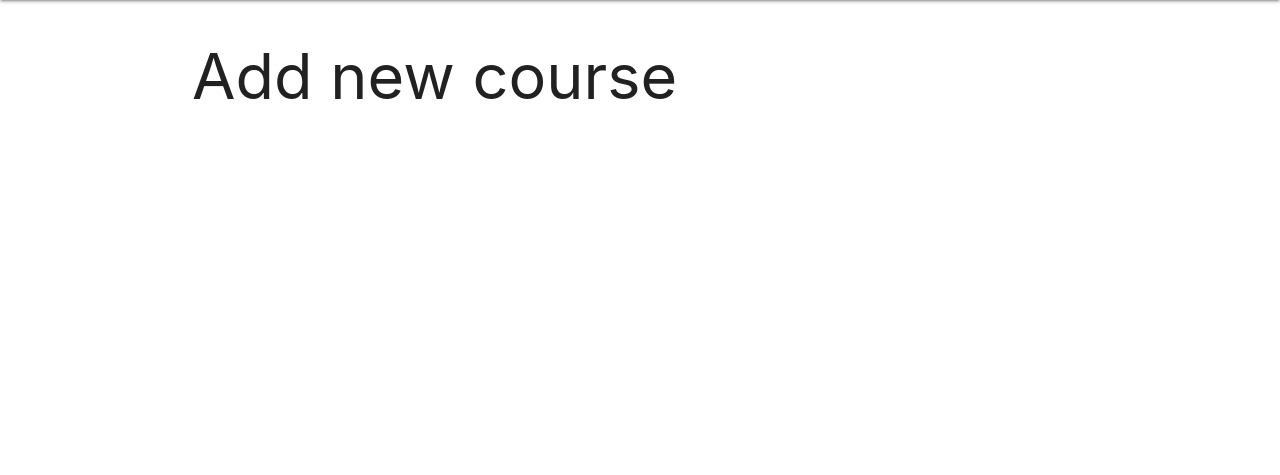
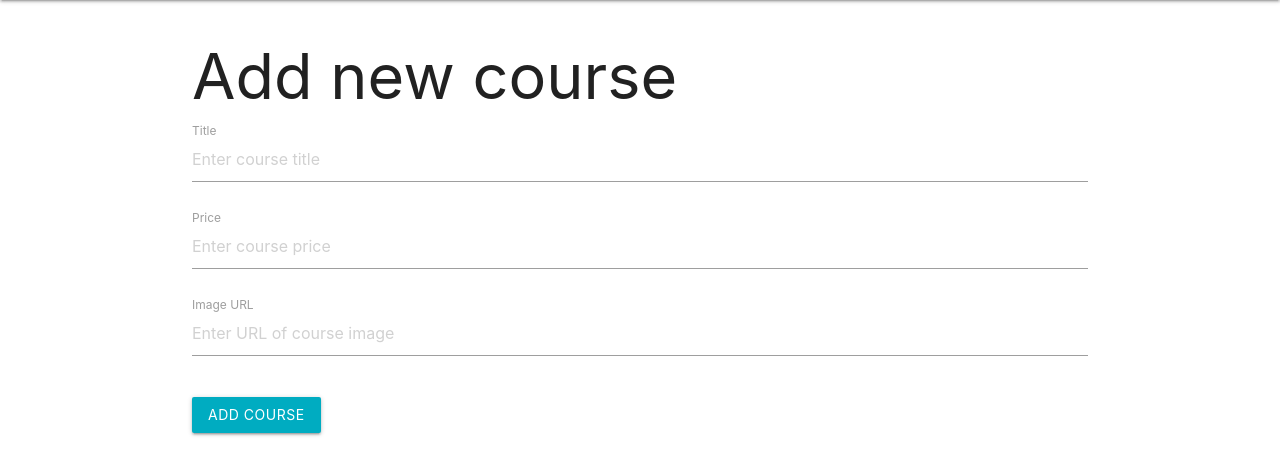
Before and after one commit to nastyarisa/nodejs_study, a Node server app: page /add_course in a window 1280 px wide. Shown: the part 64-539 px from the top of the page. Run offline with Node 20, Linux system fonts and the light colour scheme; some libraries are stand-ins or nearby versions.

Commit message:
add form

```diff
--- a/node-express/index.js
+++ b/node-express/index.js
@@ -1,6 +1,8 @@
 const express = require('express');
-const path = require('path');
 const exphbs = require('express-handlebars');
+const homeRoutes = require('./routes/home');
+const coursesRoutes = require('./routes/courses');
+const addRoutes = require('./routes/add');
 
 const app = express(); // аналог http.createServer
 
@@ -18,29 +20,11 @@ app.set('views', 'views');
 
 // позволяет добавлять новую функциональность
 app.use(express.static('public'))
-
-// метод, который позволяет обрабатывать различные get запросы
-app.get('/', (req, res) => {
-  // res.sendFile(path.join(__dirname, 'views', 'index.html'))
-  res.render('index', { // объект, куда мы можем передавать различные опции
-    title: 'Home page',
-    isHome: true,
-  })
-});
-
-app.get('/courses', (req, res) => {
-  res.render('courses', {
-    title: 'Courses',
-    isCourses: true,
-  })
-});
-
-app.get('/add_course', (req, res) => {
-  res.render('add_course', {
-    title: 'Add course',
-    isAddCourse: true
-  })
-});
+app.use(express.urlencoded({extended:true}))
+// первый параметр задат префиксы
+app.use('/', homeRoutes);
+app.use('/courses', coursesRoutes);
+app.use('/add_course', addRoutes);
 
 const PORT = process.env.PORT || 3000;
 
--- /dev/null
+++ b/node-express/routes/add.js
@@ -0,0 +1,16 @@
+const {Router} = require('express');
+const router = Router();
+
+router.get('/', (req, res) => {
+  res.render('add_course', {
+    title: 'Add course',
+    isAddCourse: true
+  })
+})
+
+router.post('/', (req, res) => {
+  console.log('req', req.body);
+  res.redirect('/courses')
+})
+
+module.exports = router
--- a/node-express/views/routes/home.js
+++ b/node-express/routes/courses.js
@@ -2,7 +2,10 @@ const {Router} = require('express');
 const router = Router();
 
 router.get('/', (req, res) => {
-
+  res.render('courses', {
+    title: 'Courses',
+    isCourses: true,
+  })
 })
 
 module.exports = router
--- a/node-express/views/add_course.hbs
+++ b/node-express/views/add_course.hbs
@@ -1 +1,20 @@
 <h1>Add new course</h1>
+
+<form action="/add_course" method="post">
+  <div class="input-field">
+    <input name="title" placeholder="Enter course title" id="title" type="text" class="validate" required>
+    <label for="title">Title</label>
+    <span class="helper-text" data-error="Enter valid title"></span>
+  </div>
+  <div class="input-field">
+    <input name="price" placeholder="Enter course price" id="price" type="number" class="validate" required min="1">
+    <label for="price">Price</label>
+    <span class="helper-text" data-error="Enter valid price"></span>
+  </div>
+  <div class="input-field">
+    <input name="img" placeholder="Enter URL of course image" id="img" type="text" class="validate" required>
+    <label for="img">Image URL</label>
+    <span class="helper-text" data-error="Enter valid URL"></span>
+  </div>
+  <button class="btn cyan darken-1">Add course</button>
+</form>
```
Also changed, not shown: node-express/routes/home.js (added, +12 -0 lines), node-express/views/routes/add.js (deleted), node-express/views/routes/courses.js (deleted).
